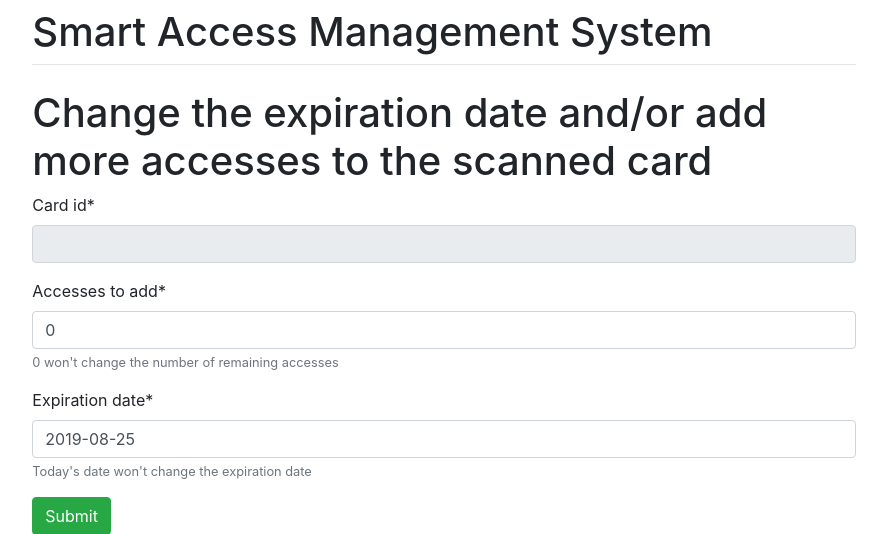
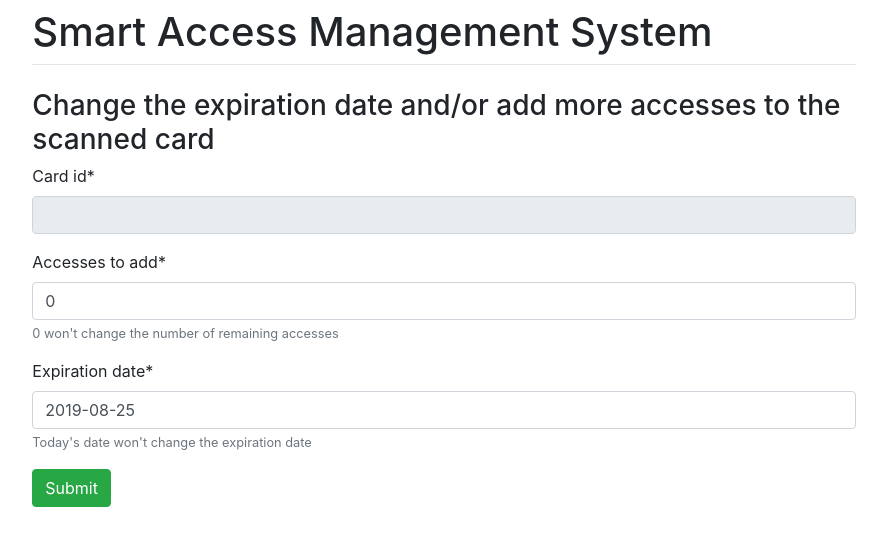
Before and after one commit to LorenzoAgnolucci/smartaccess, a Django app: template rfid/templates/rfid/write_card.html in a window 1280 px wide. Shown: the part 56-590 px from the top of the page, without its empty margins (196-1083 px from the left). Run offline with Django 3.2, Linux system fonts and the light colour scheme; the template is opened without the code that fills it: values that come from a table or form of the project are taken from there, others are empty; some libraries are stand-ins or nearby versions.

Commit message:
Changed the size to <h3>

```diff
--- a/rfid/templates/rfid/write_card.html
+++ b/rfid/templates/rfid/write_card.html
@@ -16,8 +16,8 @@
     } );
     </script>
 
-    <h1>Change the expiration date and/or add more accesses to the scanned card</h1>
-
+    <h3>Change the expiration date and/or add more accesses to the scanned card</h3>
+    {#TODO Consider changing the text or the size to better visualize it    #}
     {#{% if messages %}#}
     {#    <script>#}
     {#        {% for message in messages %}#}
```
